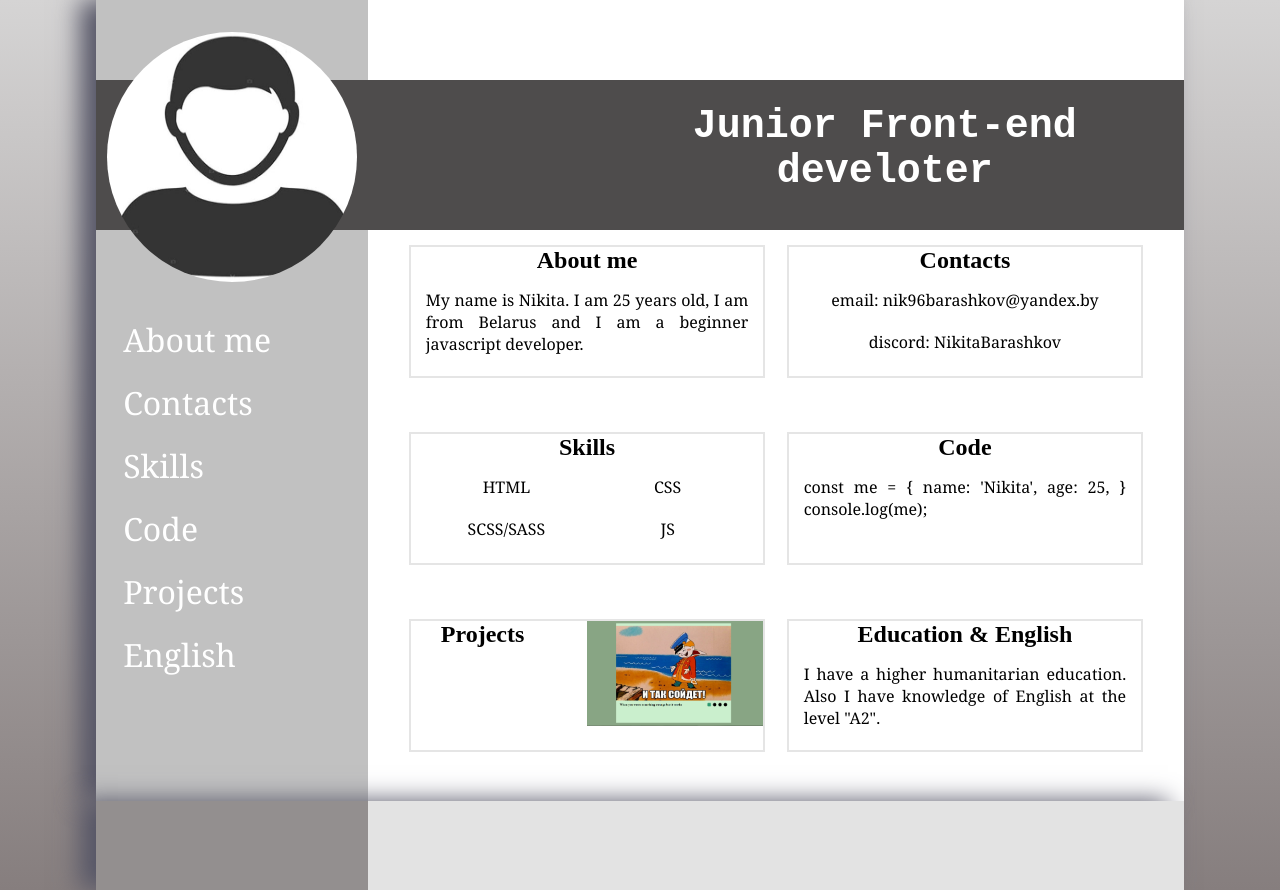
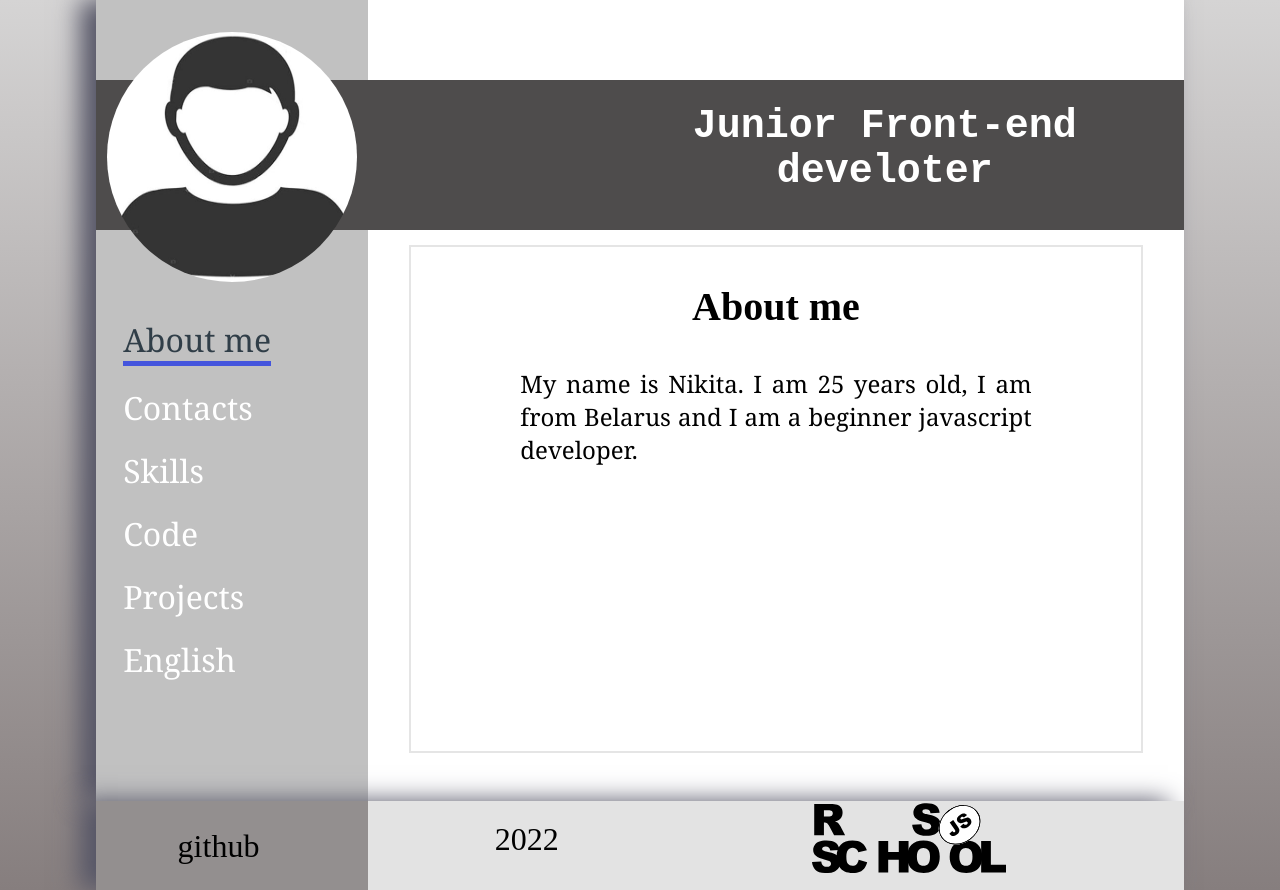
Before and after one commit to NikitaBarashkov/rsschool-cv, a plain HTML site: page index.html in a window 1280 px wide. Both pictures are taken after a click on the button "About me". Drawn offline with Linux system fonts and the light colour scheme.

Commit message:
feat: add switching buttons and contents (Wed, 08 June 2022, 22:27)

```diff
--- a/index.html
+++ b/index.html
@@ -15,25 +15,18 @@
       </div>
       <nav class="nav">
         <ul>
-          <!-- <li class="nav-list"><img class="nav-list_img" src="./assets/img/men.jpg" alt="About me">About me</li>
-          <li class="nav-list"><img class="nav-list_img" src="./assets/img/phone.jpg" alt="Contacts">Contacts</li>
-          <li class="nav-list"><img class="nav-list_img" src="./assets/img/skills.png" alt="Skills">Skills</li>
-          <li class="nav-list"><img class="nav-list_img" src="./assets/img/code.png" alt="Code">Code</li>
-          <li class="nav-list"><img class="nav-list_img" src="./assets/img/projects.png" alt="Projects">Projects</li>
-          <li class="nav-list"><img class="nav-list_img" src="./assets/img/english.png" alt="English">English</li> -->
-
-          <li class="nav-list"><button checked class="nav-list_button one">About me</button></li>
-          <li class="nav-list"><button class="nav-list_button two">Contacts</button></li>
-          <li class="nav-list"><button class="nav-list_button tree">Skills</button></li>
-          <li class="nav-list"><button class="nav-list_button four">Code</button></li>
-          <li class="nav-list"><button class="nav-list_button five">Projects</button></li>
-          <li class="nav-list"><button class="nav-list_button six">English</button></li>
+          <li class="nav-list"><button class="nav-list_button">About me</button></li>
+          <li class="nav-list"><button class="nav-list_button">Contacts</button></li>
+          <li class="nav-list"><button class="nav-list_button">Skills</button></li>
+          <li class="nav-list"><button class="nav-list_button">Code</button></li>
+          <li class="nav-list"><button class="nav-list_button">Projects</button></li>
+          <li class="nav-list"><button class="nav-list_button">English</button></li>
         </ul>
       </nav>
     </aside>
     <div class="main__right-block">
       <div class="right-block__container">
-        <div class="content about">
+        <div class="content">
           <h2>About me</h2>
           <div class="content_block">
             <p>
@@ -43,7 +36,7 @@
             </p>
           </div>
         </div>
-        <div class="content">
+        <div class="content close">
           <h2>Contacts</h2>
           <div class="content_block">
             <p>
@@ -54,7 +47,7 @@
             </p>
           </div>
         </div>
-        <div class="content">
+        <div class="content close">
           <h2>Skills</h2>
           <div class="content_block">
             <p>
@@ -67,21 +60,19 @@
             </p>
           </div>
         </div>
-        <div class="content">
+        <div class="content close">
           <h2>Code</h2>
           <div class="content_block">
             <p>
-              <blockquote>
-              const me = {
-                name: 'Nikita',
-                age: 25,
-              }
+              const me = {<br>
+                name: 'Nikita',<br>
+                age: 25,<br>
+              }<br>
               console.log(me);
-            </blockquote>
             </p>
           </div>
         </div>
-        <div class="content projects">
+        <div class="content close projects">
           <h2>Projects</h2>
           <div class="content_block">
             <p>
@@ -89,7 +80,7 @@
             </p>
           </div>
         </div>
-        <div class="content">
+        <div class="content close">
           <h2>Education & English</h2>
           <div class="content_block">
             <p>
@@ -105,11 +96,11 @@
 </body>
 <footer class="footer">
   <div class="footer__first-container">
-
+    <p><a class="footer_link" href="https://github.com/NikitaBarashkov">github</a></p>
   </div>
   <div class="footer__second-container">
-
+    <p>2022</p>
+    <a href="https://rs.school/js/"><img src="./assets/img/rs_school_js.svg" alt="rsschool"></a>
   </div>
-
 </footer>
 </html>
--- a/index.js
+++ b/index.js
@@ -1,7 +1,5 @@
 const fixBlockHead = document.createElement('header');
 const body = document.querySelector('.body');
-
-const main = document.querySelector('.main-container');
 
 fixBlockHead.className = 'header';
 body.prepend(fixBlockHead);
@@ -14,38 +12,54 @@ fixBlockHead.prepend(containerNamePage);
 containerNamePage.prepend(namePage);
 namePage.innerHTML = `Junior Front-end develoter`;
 
-const button = document.querySelectorAll('.nav-list_button');
+const buttons = document.querySelectorAll('.nav-list_button');
+const content = document.querySelectorAll('.content');
 
+function closeContent(){
+    content.forEach(elem =>{
+        elem.classList.add('close');
+    })
+}
 
-// function showAboutMe(){
-//     console.log('Yes');
-// }
-// const content = document.querySelector('.right-block__container');
-// const aboutMe = document.createElement('div');
-// aboutMe.innerHTML = `I am some man who was born in Belarus`;
+function removeActiveButton(){
+    buttons.forEach(but =>{
+        but.classList.remove('active');
+    })
+}
 
+buttons.forEach(but =>{
+  but.addEventListener('click', (event) =>{
+    if(event.target === buttons[0]){
+      closeContent();
+      removeActiveButton()
+      event.target.classList.add('active');
+      content[0].classList.remove('close');
 
-// button.forEach(itemBut => {
-//   itemBut.addEventListener('click', (event)=>{
-//     if(event.target.classList.contains('one')){
-//        content.append(aboutMe);
-//     } else if(event.target.classList.contains('two')){
-//         content.remove(aboutMe);
-//     } else if(event.target.classList.contains('tree')){
-//         console.log('Third button');
-//     } else if(event.target.classList.contains('four')){
-//         console.log('Sond button');
-//     } else if(event.target.classList.contains('five')){
-//         console.log('S button');
-//     } else if(event.target.classList.contains('six')){
-//         console.log('d button');
-//     }
-
-//   })
-// })
-
-const me = {
-    name: 'Nikita',
-    age: 25,
-  }
-  console.log(me);
+    } else if(event.target === buttons[1]){
+      closeContent();
+      removeActiveButton()
+      event.target.classList.add('active');
+      content[1].classList.toggle('close');
+    } else if(event.target === buttons[2]){
+        closeContent();
+        removeActiveButton()
+        event.target.classList.add('active');
+        content[2].classList.toggle('close');
+    } else if(event.target === buttons[3]){
+        closeContent();
+        removeActiveButton()
+        event.target.classList.add('active');
+        content[3].classList.toggle('close');
+    } else if(event.target === buttons[4]){
+        closeContent();
+        removeActiveButton()
+        event.target.classList.add('active');
+        content[4].classList.toggle('close');
+    } else if(event.target === buttons[5]){
+        closeContent();
+        removeActiveButton()
+        event.target.classList.add('active');
+        content[5].classList.toggle('close');
+    }
+  })
+})
--- a/style/style.scss
+++ b/style/style.scss
@@ -125,50 +125,42 @@ html {
 }
 
 .content {
-  width: 48%;
-  height: 23%;
+  display: block;
+  width: 100%;
+  height: 90%;
   border: 2px solid rgba($color: #000000, $alpha: 0.1);
 
   h2 {
+    font-size: 2.5em;
+    margin: 5% 0;
     text-align: center;
   }
 
   .content_block {
-    margin: 15px 15px;
+    width: 70%;
+    margin: 0 auto;
     font-family: Georgia, 'Times New Roman', Times, serif;
     text-align: justify;
+    font-size: 1.5em;
   }
+
   ul {
     display: flex;
     flex-wrap: wrap;
     // justify-content: space-around;
     row-gap: 20px;
   }
+
   ol {
     width: 50%;
     text-align: center;
-
-  }
-
-}
-
-.projects {
-  display: flex;
-  justify-content: space-between;
-
-  h2{
-    margin-left: 30px;
-  }
-
-  .content_block {
-    margin: 0;
-    width: 50%;
   }
 
   img {
     width: 100%;
-    height: 100%;
+    height: 60%;
   }
+
 }
 
 .contacts ol{
@@ -191,10 +183,50 @@ html {
   width: 25%;
   height: 100%;
   background-color: #938f8f;
+
+  p {
+    margin-top: 10%;
+  }
+}
+
+.footer_link {
+  text-decoration: none;
+  color: #000000;
+  font-size: 2em;
+  margin-left: 30%;
 }
 
 .footer__second-container {
   width: 75%;
   height: 100%;
   background-color: #e3e3e3;
+  display: flex;
+  justify-content: space-around;
+
+  p  {
+    font-size: 2em;
+    // display: inline;
+    // vertical-align: middle;
+    margin-top: 2.5%;
+  }
+
+  a {
+    width: 30%;
+    height: 90%;
+  }
+
+  img {
+    width: initial;
+    height: inherit;
+  }
 }
+
+.close {
+  display: none;
+}
+
+.active {
+  color: #303e48;
+  border-bottom: 5px solid #45d;
+  transition: 0.5s;
+}
```
Also changed, not shown: style/style.css.
